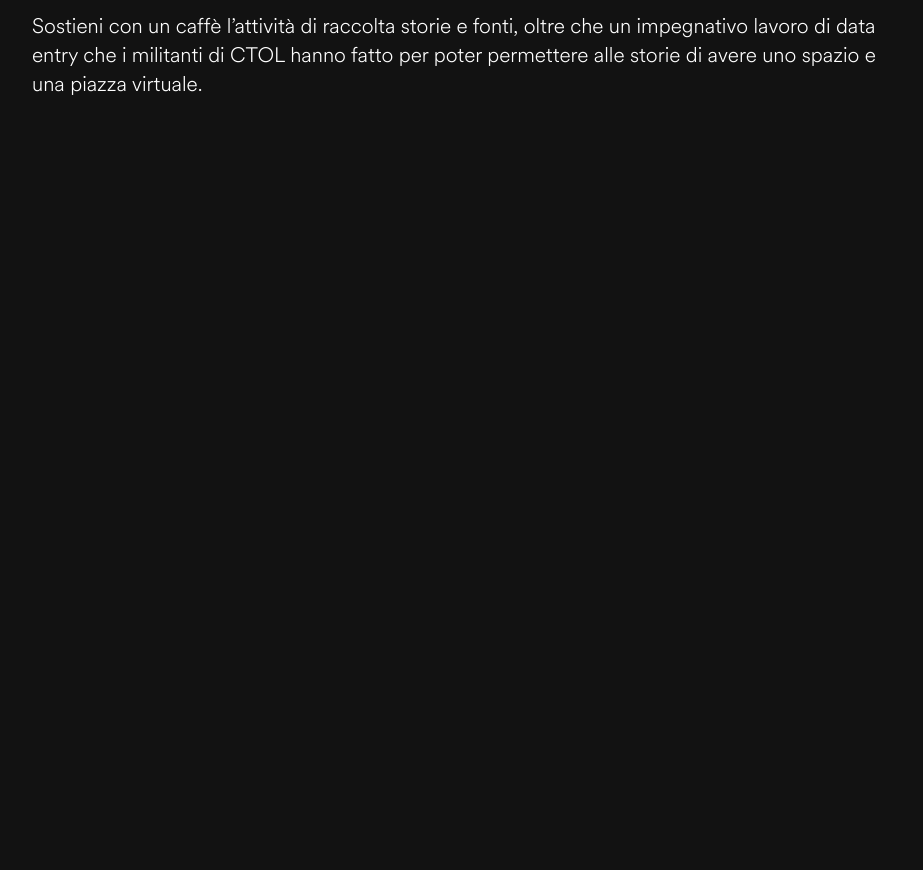
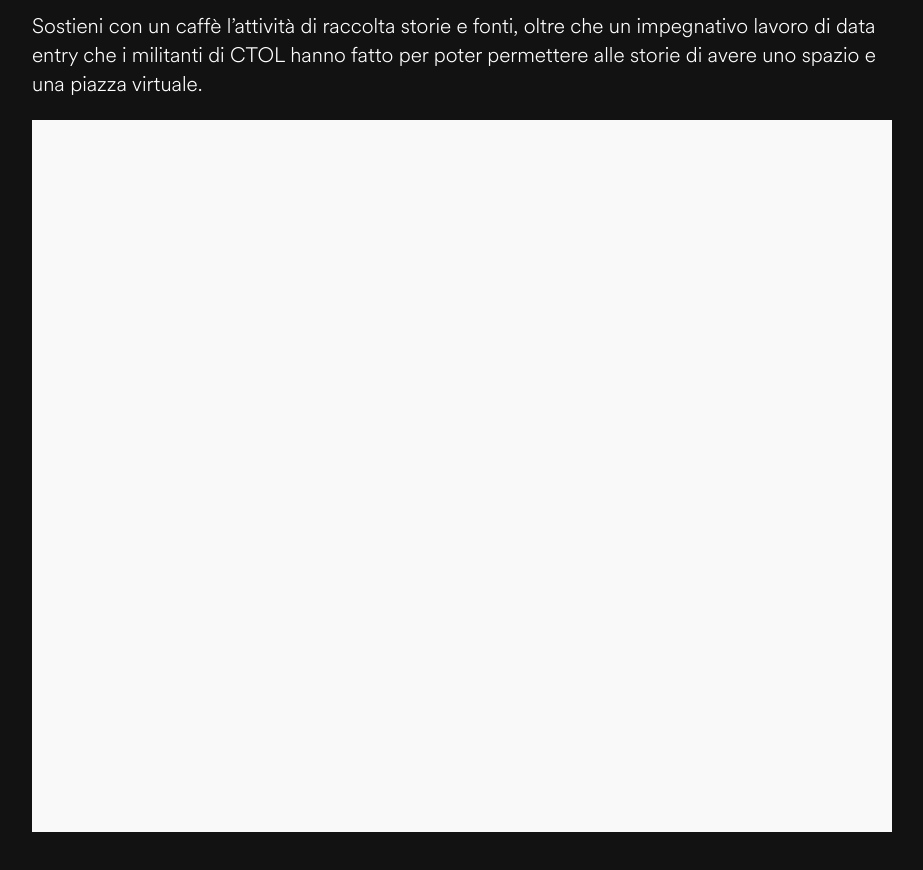
Before and after one commit to marcinjak9/odiarelavorare, a Next.js app: page /progetto in a window 1280 px wide. Shown: the part 1500-2370 px from the top of the page, without its empty margins (178-1101 px from the left). Before the commit the page ends 1780 px from the top, so only its background shows below. Built offline with nearby package versions, Linux system fonts and the light colour scheme; no server answers.

Commit message:
added links and donation widget

```diff
--- a/pages/progetto.mdx
+++ b/pages/progetto.mdx
@@ -27,12 +27,20 @@ Odiamo sì, ma per amore dell’emancipazione umana.
 
 ## Il Collettivo Temporaneo Odiare Lavorare è stato fondato da:
 
-* **Alessandro Sahebi**, giornalista e divulgatore.
-* **Marcin Jakubik**, sviluppatore e tech-attivista.
+* [**Alessandro Sahebi**](https://www.instagram.com/alessandro_sahebi/), giornalista e divulgatore.
+* [**Marcin Jakubik**](https://www.instagram.com/martin_m.j/), sviluppatore e tech-attivista.
 * **Francesco Chirico**, studente e appassionato di comunicazione.
-* **Tu**, che hai contribuito con la tua testimonianza.
+* **Tu**, che hai contribuito con la tua [testimonianza](/speakup).
 
 ## Sostienici
 Sostieni con un caffè l’attività di raccolta storie e fonti, oltre che un impegnativo lavoro di data entry che i militanti di CTOL hanno fatto per poter permettere alle storie di avere uno spazio e una piazza virtuale.
 
+<iframe
+  id='kofiframe'
+  src='https://ko-fi.com/odiarelavorare/?hidefeed=true&widget=true&embed=true&preview=true'
+  style={{ border: 'none', width: '100%', padding: '4px', background: '#f9f9f9' }}
+  height='712'
+  title='odiarelavorare'>
+</iframe>
+
 export default ({ children }) => <PageLayout meta={meta}>{children}</PageLayout>
```
